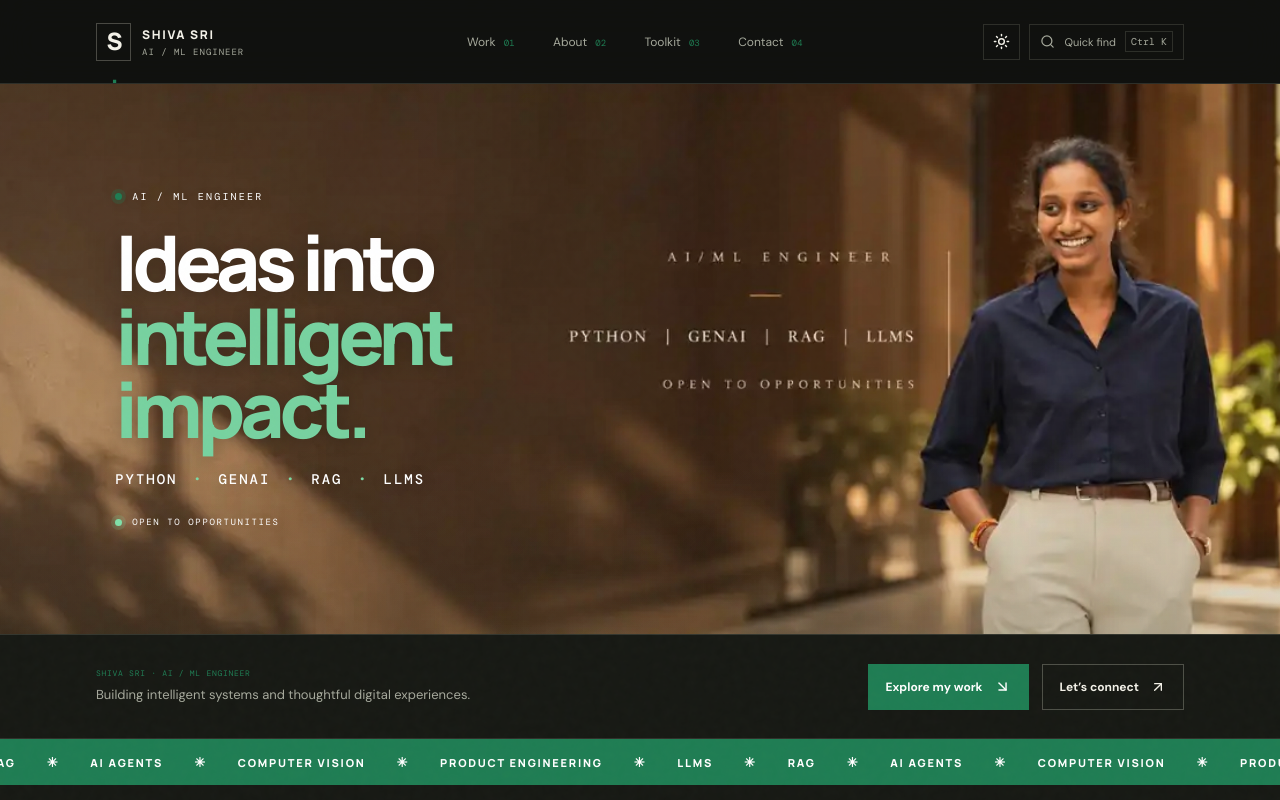
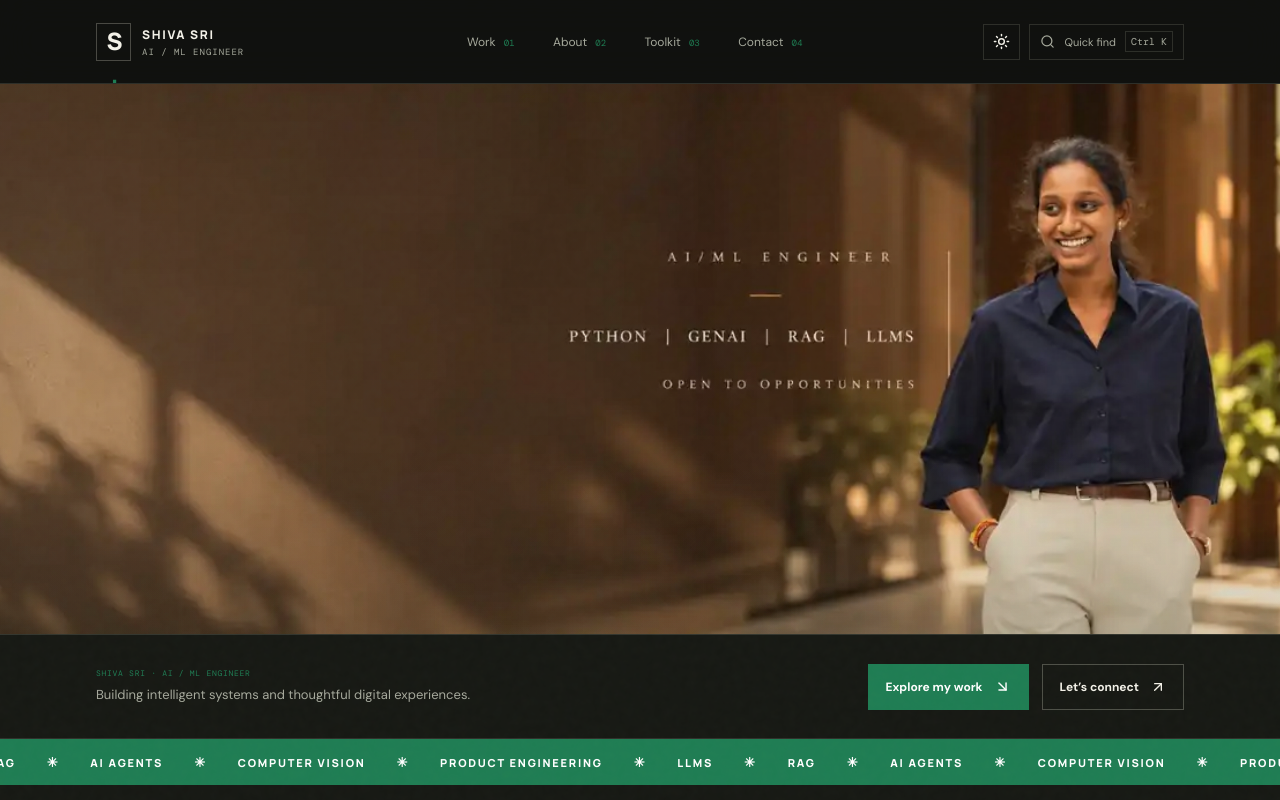
Before and after one commit to Shivasri137/shivasri, a Next.js app: page / in a window 1280 px wide. Shown: the top 800 px of the page. Built offline with nearby package versions, Linux system fonts and the light colour scheme.

Commit message:
Show verified LinkedIn highlights in About

```diff
--- a/app/page.tsx
+++ b/app/page.tsx
@@ -270,12 +270,6 @@ export default function Home() {
             priority
             sizes="100vw"
           />
-          <div className="hero-banner-copy">
-            <span className="banner-eyebrow"><i /> AI / ML ENGINEER</span>
-            <h1>Ideas into<br /><em>intelligent impact.</em></h1>
-            <p>PYTHON <b>·</b> GENAI <b>·</b> RAG <b>·</b> LLMS</p>
-            <span className="banner-open"><i /> OPEN TO OPPORTUNITIES</span>
-          </div>
         </div>
         <div className="banner-underbar">
           <div className="banner-underbar-copy">
@@ -364,7 +358,7 @@ export default function Home() {
         <div className="about-grid">
           <div className="about-photo-card reveal">
             <div className="about-photo-frame">
-              <Image src="/shiva-portrait.webp" alt="Shiva Sri Jonnala in a cream professional suit" width={420} height={630} sizes="(max-width: 800px) 90vw, 34vw" />
+              <Image src="/shiva-header-banner.webp" alt="Shiva Sri in a navy shirt and cream trousers in a professional portfolio banner" width={420} height={630} sizes="(max-width: 800px) 90vw, 34vw" />
               <div className="about-photo-overlay"><span>SHIVA SRI JONNALA</span><span>AI / ML ENGINEER</span></div>
             </div>
             <div className="about-photo-foot"><span><i /> BUILD · TEST · LEARN · REPEAT</span><span>IN / HYDERABAD</span></div>
@@ -378,10 +372,18 @@ export default function Home() {
               <div><span>INTELLECTUAL PROPERTY</span><strong>Published patent</strong><small>202541020161 A</small></div>
               <div><span>FOCUS AREAS</span><strong>LLMs · RAG · AI agents</strong><small>Computer vision · product engineering</small></div>
             </div>
-            <div className="linkedin-feature-card">
-              <div className="linkedin-feature-mark"><Linkedin size={22} /></div>
-              <div className="linkedin-feature-copy"><span>LINKEDIN / PROFESSIONAL PROFILE</span><strong>Projects, career updates & professional posts.</strong><p>Visit my profile to explore the content and featured items currently available there.</p></div>
-              <a href="https://www.linkedin.com/in/shivasrijonnala/" target="_blank" rel="noreferrer" aria-label="Open Shiva Sri's LinkedIn profile"><ArrowUpRight size={20} /></a>
+            <div className="linkedin-highlights">
+              <p className="section-overline"><span>LINKEDIN / SELECTED HIGHLIGHTS</span><span>OPEN PROFILE ↗</span></p>
+              <a className="linkedin-feature-card" href="https://www.linkedin.com/in/shivasrijonnala/" target="_blank" rel="noreferrer">
+                <div className="linkedin-feature-mark"><Linkedin size={22} /></div>
+                <div className="linkedin-feature-copy"><span>ARTICLE · AUG 2025</span><strong>Agentic AI: Unlocking the Power of Autonomous Intelligence</strong><p>A published article exploring agentic AI.</p></div>
+                <span className="linkedin-feature-arrow"><ArrowUpRight size={20} /></span>
+              </a>
+              <a className="linkedin-feature-card" href="https://www.linkedin.com/in/shivasrijonnala/" target="_blank" rel="noreferrer">
+                <div className="linkedin-feature-mark linkedin-project-mark"><BrainCircuit size={21} /></div>
+                <div className="linkedin-feature-copy"><span>PROJECT LISTING</span><strong>FlowBridge — Productivity Automation across Classroom and Career</strong><p>Multi-agent AI platform listed on my LinkedIn profile.</p></div>
+                <span className="linkedin-feature-arrow"><ArrowUpRight size={20} /></span>
+              </a>
             </div>
           </div>
         </div>
```
